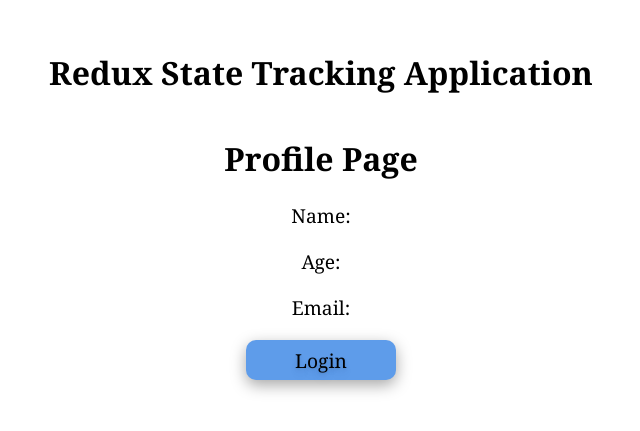
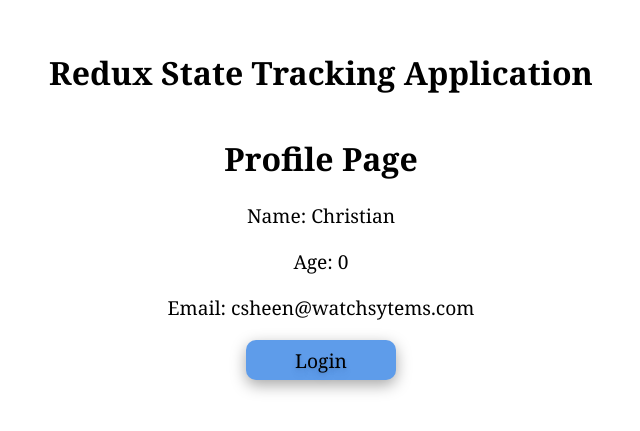
Before and after one commit to blksmth1725/redux-example, a React (Create React App) app: page / in a window 1280 px wide. Shown: the part 195-626 px from the top of the page, without its empty margins (319-959 px from the left). Built offline with nearby package versions, Linux system fonts and the light colour scheme.

Commit message:
simple display of hardcoded state values after having created userSlice && using useSelector to access that state value in profile page

```diff
--- a/src/App.js
+++ b/src/App.js
@@ -1,16 +1,9 @@
 import "./App.css";
 import Login from "./components/Login";
 import Profile from "./components/Profile";
-import { configureStore } from "@reduxjs/toolkit";
-import { Provider } from "react-redux";
-
-const store = configureStore({
-  reducer: {},
-});
 
 function App() {
   return (
-    <Provider store={store}>
     <div className="App">
       <h1>Redux State Tracking Application</h1>
       <div className="container">
@@ -18,7 +11,6 @@ function App() {
         <Login />
       </div>
     </div>
-    </Provider>
   );
 }
 
--- a/src/components/Profile.js
+++ b/src/components/Profile.js
@@ -1,12 +1,15 @@
 import React from "react";
+import { useSelector } from "react-redux";
 
 function Profile() {
+  const user = useSelector((state) => state.user.value);
+
   return (
     <div>
       <h1> Profile Page</h1>
-      <p className="ptag-text">Name:</p>
-      <p className="ptag-text">Age:</p>
-      <p className="ptag-text">Email:</p>
+      <p className="ptag-text">Name: {user.name}</p>
+      <p className="ptag-text">Age: {user.age}</p>
+      <p className="ptag-text">Email: {user.email}</p>
     </div>
   );
 }
--- a/src/index.js
+++ b/src/index.js
@@ -1,10 +1,22 @@
 import React from "react";
 import ReactDOM from "react-dom";
 import App from "./App";
+import { configureStore } from "@reduxjs/toolkit";
+import { Provider } from "react-redux";
+
+import userReducer from "./redux/user";
+
+const store = configureStore({
+  reducer: {
+    user: userReducer,
+  },
+});
 
 ReactDOM.render(
   <React.StrictMode>
-    <App />
+    <Provider store={store}>
+      <App />
+    </Provider>
   </React.StrictMode>,
   document.getElementById("root")
 );
--- a/src/redux/user.js
+++ b/src/redux/user.js
@@ -2,10 +2,14 @@ import { createSlice } from "@reduxjs/toolkit";
 
 export const userSlice = createSlice({
   name: "user",
-  initialState: { value: { name: "", age: 0, email: "" } },
+  initialState: {
+    value: { name: "Christian", age: 0, email: "csheen@watchsytems.com" },
+  },
   reducers: {
     login: (state, action) => {
       state.value = action.payload;
     },
   },
 });
+
+export default userSlice.reducer;
```
Lines whose indentation alone changed are shown as unchanged.
